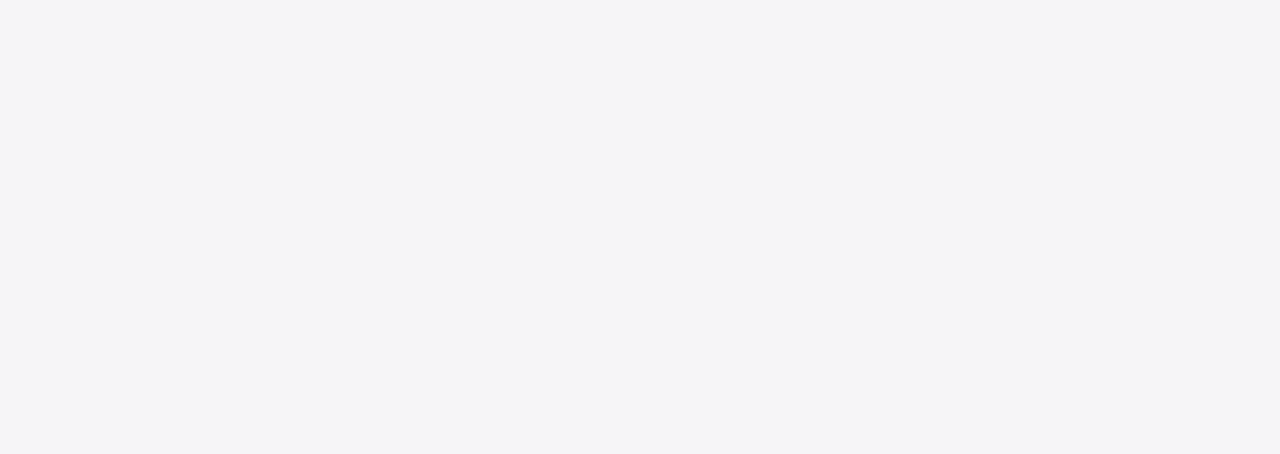
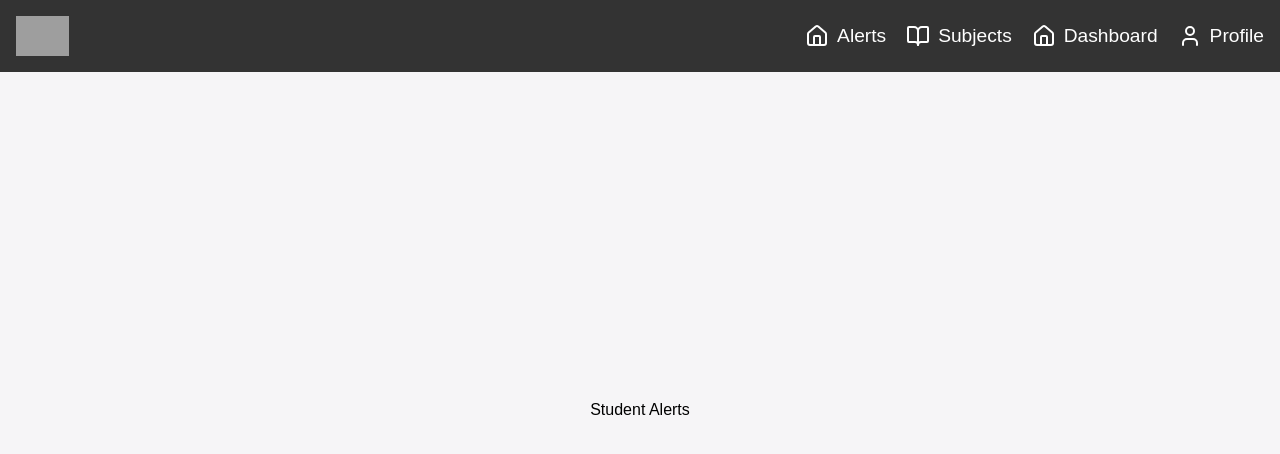
Before and after one commit to jf129/Hackathon3Website, a React (Create React App) app in the folder frontend/frontend/: page /StudentAlerts in a window 1280 px wide. Before the commit this address had no page. Shown: the top 454 px of the page. Built offline with nearby package versions, Linux system fonts and the light colour scheme; grey boxes are pictures that could not be loaded.

Commit message:
more nav

```diff
--- a/frontend/frontend/src/App.js
+++ b/frontend/frontend/src/App.js
@@ -6,6 +6,9 @@ import TeacherDashboard from "./pages/TeacherDashboard";
 import Maths from './pages/Maths';
 import CompSci from './pages/CompSci';
 import AI from './pages/AI';
+import StudentAlerts from "./pages/StudentAlerts";
+import StudentSubjects from "./pages/StudentSubjects";
+import Profile from "./pages/Profile";
 
 function App() {
     return (
@@ -16,6 +19,9 @@ function App() {
             <Route path="/Maths" element={<Maths />} />
             <Route path="/CompSci" element={<CompSci />} />
             <Route path="/AI" element={<AI />} />
+            <Route path="/StudentAlerts" element={<StudentAlerts />} />
+            <Route path="/StudentSubjects" element={<StudentSubjects />} />
+            <Route path="/Profile" element={<Profile />} />
         </Routes>
     );
 }
--- a/frontend/frontend/src/components/NavBar.js
+++ b/frontend/frontend/src/components/NavBar.js
@@ -13,27 +13,27 @@ const Navbar = () => {
       </div>
       <ul className="navbar-list">
         <li className="navbar-item">
-          <Link to="/" className="navbar-link">
+          <Link to="/StudentAlerts" className="navbar-link">
             <Home className="navbar-icon" />
-            Home
+            Alerts
           </Link>
         </li>
         <li className="navbar-item">
-          <Link to="/Maths" className="navbar-link">
+          <Link to="/StudentSubjects" className="navbar-link">
             <BookOpen className="navbar-icon" />
-            Maths
+            Subjects
           </Link>
         </li>
         <li className="navbar-item">
-          <Link to="/CompSci" className="navbar-link">
-            <BookOpen className="navbar-icon" />
-            Computer Science
+          <Link to="/StudentDashboard" className="navbar-link">
+            <Home className="navbar-icon" />
+            Dashboard
           </Link>
         </li>
         <li className="navbar-item">
-          <Link to="/AI" className="navbar-link">
+          <Link to="/Profile" className="navbar-link">
             <User className="navbar-icon" />
-            AI Literacy
+            Profile
           </Link>
         </li>
       </ul>
--- /dev/null
+++ b/frontend/frontend/src/pages/Profile.js
@@ -0,0 +1,13 @@
+import React from 'react';
+import Navbar from '../components/NavBar';
+
+const Profile = () => {
+  return (
+    <div>
+        <Navbar />
+      <h1>Profile</h1>
+    </div>
+  );
+};
+
+export default Profile;
--- /dev/null
+++ b/frontend/frontend/src/pages/StudentAlerts.js
@@ -0,0 +1,13 @@
+import React from 'react';
+import Navbar from '../components/NavBar';
+
+const StudentAlerts = () => {
+  return (
+    <div>
+        <Navbar />
+      <h1>Student Alerts</h1>
+    </div>
+  );
+};
+
+export default StudentAlerts;
--- a/frontend/frontend/src/pages/StudentDashboard.js
+++ b/frontend/frontend/src/pages/StudentDashboard.js
@@ -10,30 +10,6 @@ const StudentDashboard = () => {
   return (
     <div>
       <Navbar />
-      <h1 className="text-2xl font-bold">AI Literacy Flash Cards</h1>
-      <div className="button-container">
-        <button
-          className="rounded-button"
-          style={{ backgroundImage: "url('../constants/Maths.jpg')" }}
-          onClick={() => navigate('/Maths')}
-        >
-          Maths
-        </button>
-        <button
-          className="rounded-button"
-          style={{ backgroundImage: "url('../constants/CompSci.jpeg')" }}
-          onClick={() => navigate('/CompSci')}
-        >
-          Computer Science
-        </button>
-        <button
-          className="rounded-button"
-          style={{ backgroundImage: "url('../constants/AI.jpeg')" }}
-          onClick={() => navigate('/AI')}
-        >
-          AI Literacy
-        </button>
-      </div>
     </div>
   );
 };
--- /dev/null
+++ b/frontend/frontend/src/pages/StudentSubjects.js
@@ -0,0 +1,39 @@
+import React from 'react';
+import Navbar from '../components/NavBar';
+import { useNavigate } from 'react-router-dom';
+
+const StudentSubjects = () => {
+    const navigate = useNavigate();
+
+  return (
+    <div>
+        <Navbar />
+      <h1 className="text-2xl font-bold">Subjects</h1>
+      <div className="button-container">
+        <button
+          className="rounded-button"
+          style={{ backgroundImage: "url('../constants/Maths.jpg')" }}
+          onClick={() => navigate('/Maths')}
+        >
+          Maths
+        </button>
+        <button
+          className="rounded-button"
+          style={{ backgroundImage: "url('../constants/CompSci.jpeg')" }}
+          onClick={() => navigate('/CompSci')}
+        >
+          Computer Science
+        </button>
+        <button
+          className="rounded-button"
+          style={{ backgroundImage: "url('../constants/AI.jpeg')" }}
+          onClick={() => navigate('/AI')}
+        >
+          AI Literacy
+        </button>
+      </div>
+    </div>
+  );
+};
+
+export default StudentSubjects;
```
